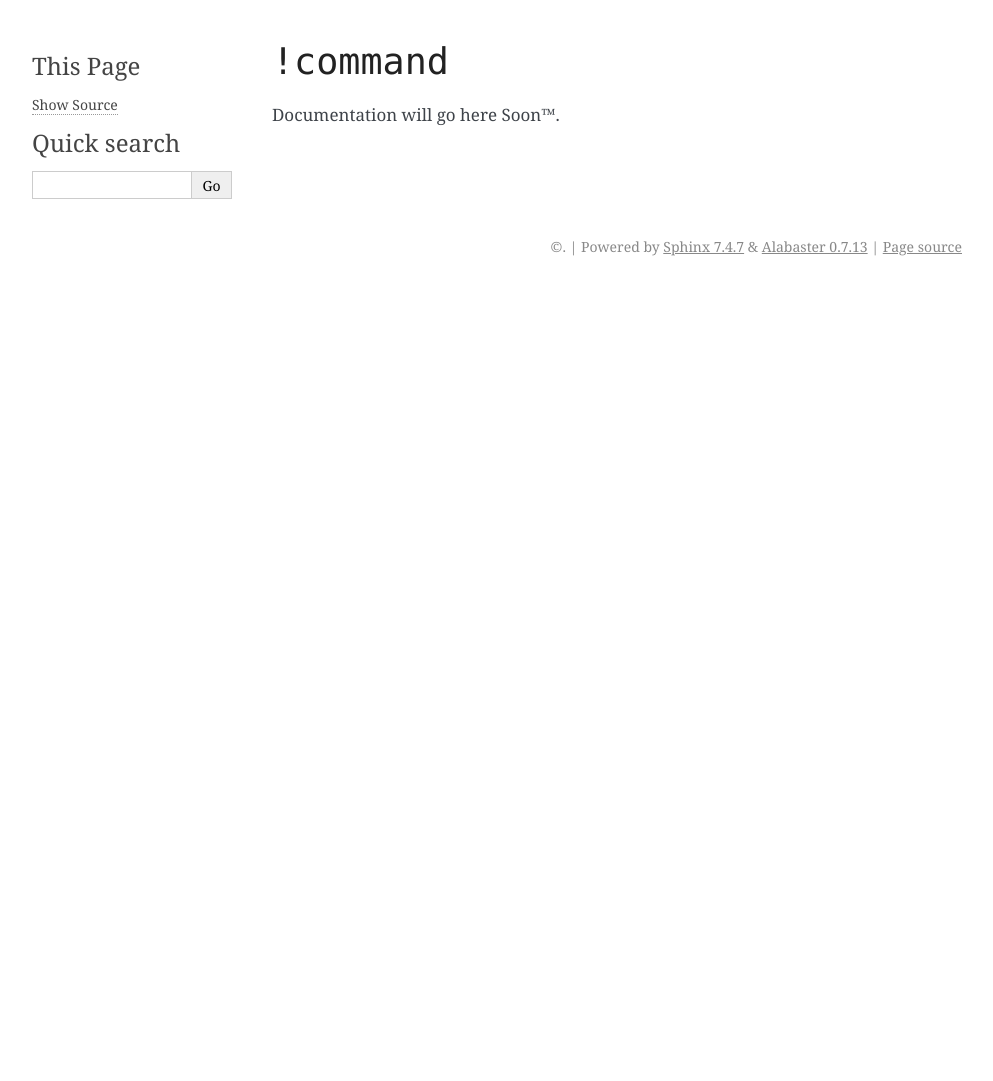
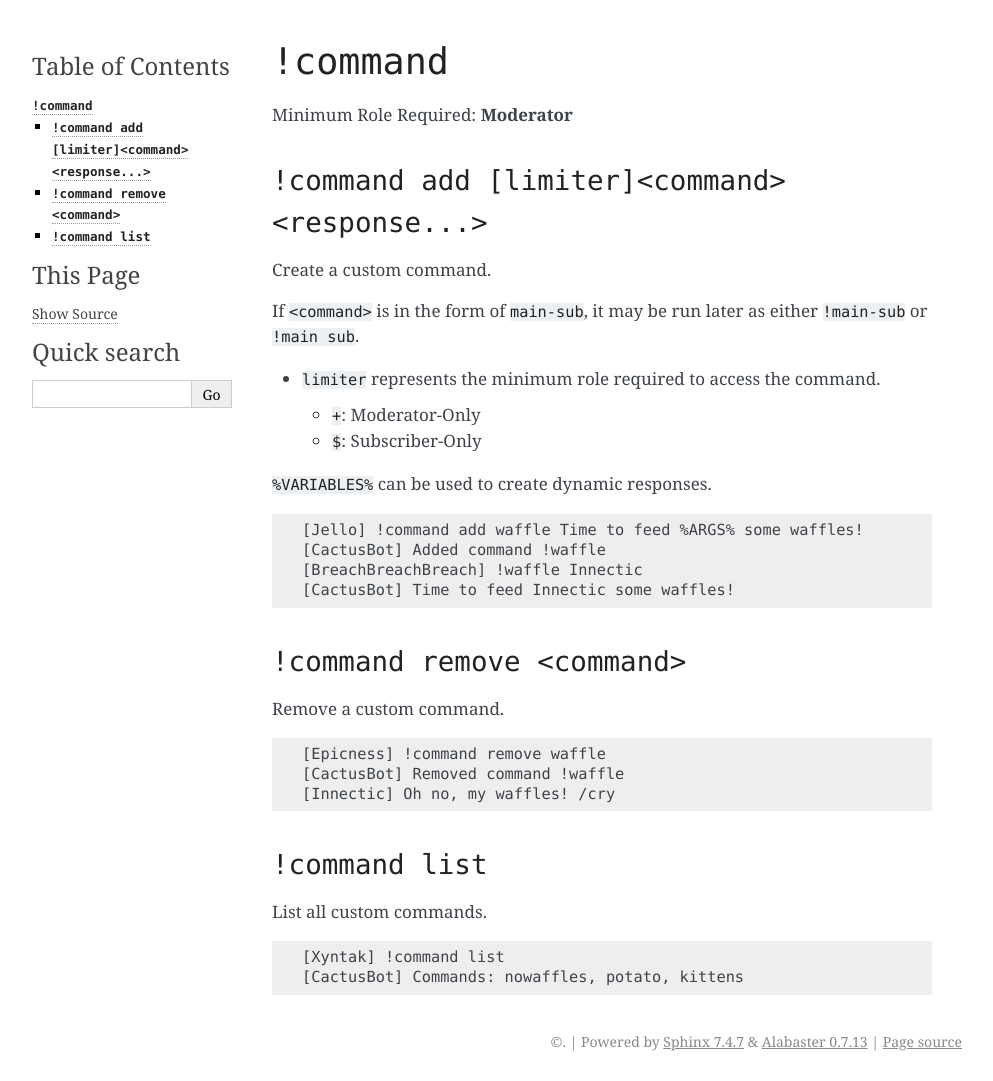
Before and after one commit to CactusDev/CactusBot, a Sphinx documentation site: the page built from docs/user/command.md, in a window 1280 px wide. Shown: the whole page, without its empty margins (148-1141 px from the left). Built offline with Sphinx 7.4.7, drawn with Linux system fonts in a browser that asks for light colours; before the commit the page ends 900 px from its top, so only the background shows below that.

Commit message:
Create new user docs

````diff
--- a/docs/user/command.md
+++ b/docs/user/command.md
@@ -1,3 +1,39 @@
 # `!command`
+Minimum Role Required: **Moderator**
 
-Documentation will go here Soon™.
+## `!command add [limiter]<command> <response...>`
+
+Create a custom command.
+
+If `<command>` is in the form of `main-sub`, it may be run later as either `!main-sub` or `!main sub`.
+
+ - `limiter` represents the minimum role required to access the command.
+    - `+`: Moderator-Only
+    - `$`: Subscriber-Only
+
+ `%VARIABLES%` can be used to create dynamic responses.
+
+```
+[Jello] !command add waffle Time to feed %ARGS% some waffles!
+[CactusBot] Added command !waffle
+[BreachBreachBreach] !waffle Innectic
+[CactusBot] Time to feed Innectic some waffles!
+```
+
+## `!command remove <command>`
+
+Remove a custom command.
+
+```
+[Epicness] !command remove waffle
+[CactusBot] Removed command !waffle
+[Innectic] Oh no, my waffles! /cry
+```
+
+## `!command list`
+List all custom commands.
+
+```
+[Xyntak] !command list
+[CactusBot] Commands: nowaffles, potato, kittens
+```
````
Also changed, not shown: docs/contents.rst (+7 -0 lines), docs/user/config.md (added, +42 -0 lines), docs/user/filters.md (added, +43 -0 lines), docs/user/quote.md (added, +29 -0 lines), docs/user/repeat.md (added, +32 -0 lines), docs/user/social.md (added, +30 -0 lines), docs/user/trust.md (added, +31 -0 lines), docs/user/variables.md (added, +50 -0 lines).
